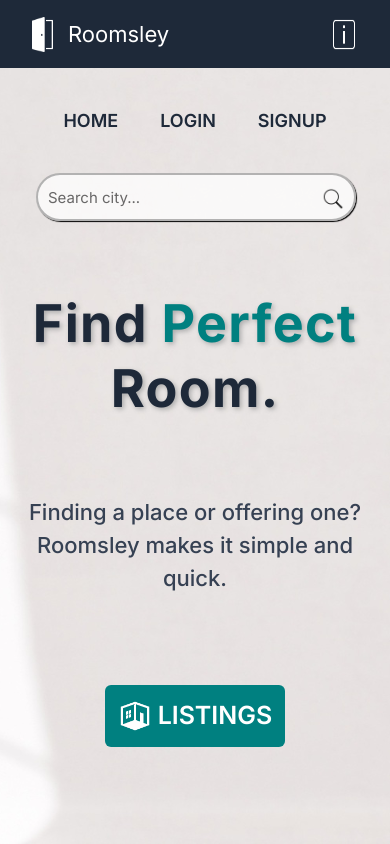
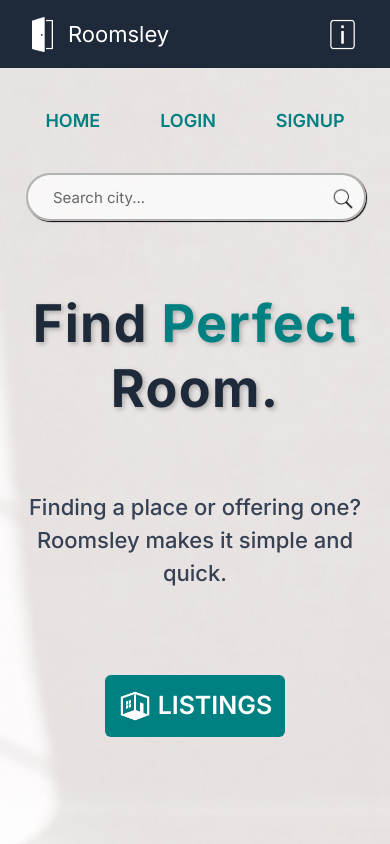
Before and after one commit to rohitkumar893/roomsley, a React (Vite) app: page / in a window 390 px wide. Shown: the top 844 px of the page. Built offline with nearby package versions, Linux system fonts and the light colour scheme.

Commit message:
update:homepage

```diff
--- a/src/App.css
+++ b/src/App.css
@@ -10,6 +10,10 @@ nav{
   animation-duration: 2s;
   animation-delay: 0s;
   animation-fill-mode: forwards;
+}
+
+.navbuttons{
+  color: teal;
 }
 
 .divider{
@@ -199,10 +203,10 @@ ul:hover{
   font-size: inherit;
   border: 2px solid #76767689;
   color: #767676;
-  padding: 5px 10px;
+  padding: 5px 25px;
   margin-right: -1.5rem;
   height: 48px;
-  width: 420px;
+  width: 460px;
   border-radius: 40px;
 }
 
@@ -314,7 +318,7 @@ ul:hover{
   }
 
   .search__input {
-  width: 320px;
+  width: 340px;
 }
 
 .textlogo{
--- a/src/App.jsx
+++ b/src/App.jsx
@@ -45,19 +45,19 @@ function App() {
         </div>
 
         <Link to='/about' className='about'>
-        <img src='about.png' title="About" className='object-fill sm:h-[35px] sm:w-[35px] h-[35px] w-[32px] hover:scale-110'></img>
+        <img src='about.png' title="About" className='object-fill sm:h-[35px] sm:w-[35px] h-[35px] w-[35px] hover:scale-110'></img>
         </Link>
         </nav>
 
-        <nav className='h-[105px] flex justify-center items-center gap-[42px] md:gap-[122px]'>
+        <nav className='navbuttons h-[105px] flex justify-center items-center gap-[60px] md:gap-[142px]'>
           <ul>
-          <h2 className='homebtn text-[18px] hover:scale-110 text-gray-800 font-semibold' onClick={() => window.location.reload()}>HOME</h2>
+          <h2 className='homebtn text-[18px] hover:scale-110 font-semibold' onClick={() => window.location.reload()}>HOME</h2>
           </ul>
             {isLoggedIn ? (
               <ul>
                 <h2
                   onClick={handleLogout}
-                  className='cursor-pointer text-[18px] hover:scale-110 text-gray-800 font-semibold'
+                  className='cursor-pointer text-[18px] hover:scale-110 text-teal font-semibold'
                 >
                   LOGOUT
                 </h2>
@@ -66,12 +66,12 @@ function App() {
               <>
                 <ul>
                   <Link to="/login">
-                    <h2 className='text-[18px] hover:scale-110 text-gray-800 font-semibold'>LOGIN</h2>
+                    <h2 className='navbuttons text-[18px] hover:scale-110 font-semibold'>LOGIN</h2>
                   </Link>
                 </ul>
                 <ul>
                   <Link to='/signup'>
-                    <h2 className='text-[18px] hover:scale-110 text-gray-800 font-semibold'>SIGNUP</h2>
+                    <h2 className='navbuttons text-[18px] hover:scale-110 font-semibold'>SIGNUP</h2>
                   </Link>
                 </ul>
               </>
@@ -98,7 +98,7 @@ function App() {
 
         <div className='landingcontainer h-[100%] w-[100%] flex flex-col sm:flex-row justify-center items-center'>
           <div className='padder h-[100%] w-[100%]'>
-            <div className='marginctrl flex flex-col md:flex-col items-center h-full w-full justify-between gap-[75px] sm:gap-[45px]'>
+            <div className='marginctrl flex flex-col md:flex-col items-center h-full w-full justify-between gap-[70px] sm:gap-[45px]'>
               {/* <div className='flex flex-col gap-[15px] sm:gap-[12px]'> */}
                   <h1 className='textlogo text-[52px] w-[380px] md:text-[54px] text-center font-bold leading-tight tracking-wide'>Find <span className='perfect'>Perfect</span> Room.</h1>
                   <h2 className='text-[22px] sm:w-[600px] w-[360px] text-center font-medium text-gray-700'> Finding a place or offering one? Roomsley makes it simple and quick.</h2>
```
